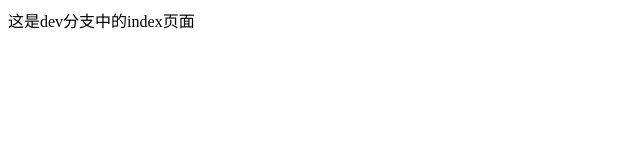
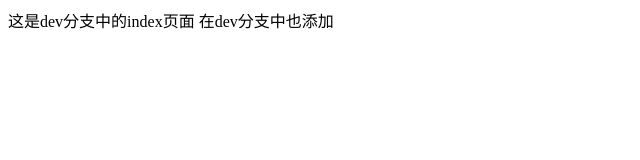
Before and after one commit to dshcompany/dshcreate, a plain HTML site: page dev-index.html in a window 1280 px wide. Shown: the whole page, without its empty margins (0-640 px from the left). Drawn offline with Linux system fonts and the light colour scheme.

Commit message:
1.测试分支合并

```diff
--- a/dev-index.html
+++ b/dev-index.html
@@ -7,5 +7,6 @@
 	</head>
 	<body>
 		<span>这是dev分支中的index页面</span>
+		<span>在dev分支中也添加</span>
 	</body>
 </html>
```
